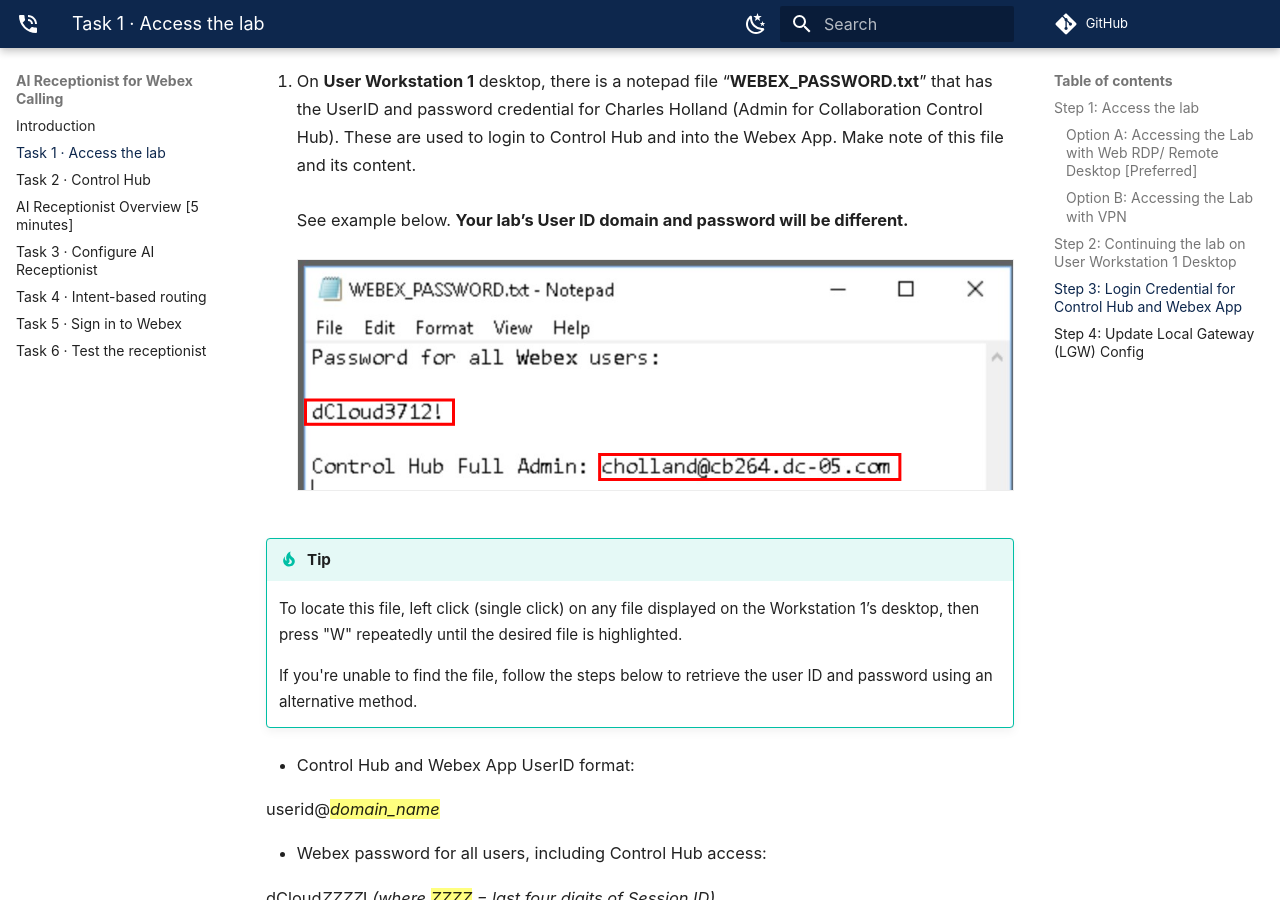
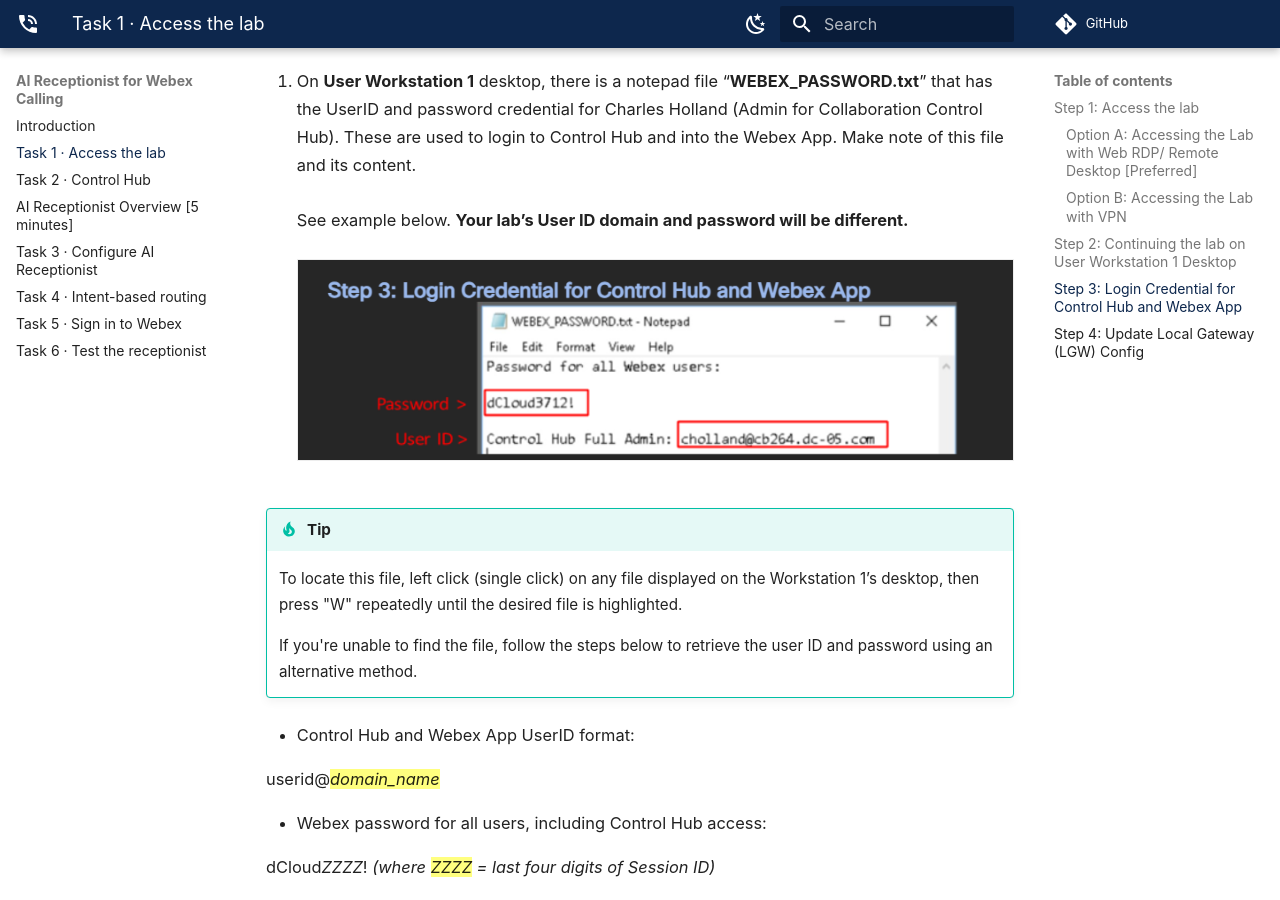
Before and after one commit to Joshua-Tan-Wai-Kiat/ltrcol-2651-lab-guide, an MkDocs documentation site: the page built from docs/tasks/01-access-the-lab.md, in a window 1280 px wide and 900 px high, scrolled down 4506 px. Built offline with MkDocs 1.6.1 and Material for MkDocs 9.7.7, drawn with Linux system fonts in a browser that asks for light colours; comment, search, counter and statistics services are not loaded.

Commit message:
Use labeled credential screenshot

```diff
--- a/docs/tasks/01-access-the-lab.md
+++ b/docs/tasks/01-access-the-lab.md
@@ -56,7 +56,7 @@
 
 1. On <strong>User Workstation 1</strong> desktop, there is a notepad file “<strong>WEBEX\_PASSWORD.txt</strong>” that has the UserID and password credential for Charles Holland (Admin for Collaboration Control Hub). These are used to login to Control Hub and into the Webex App. Make note of this file and its content.<br><br>See example below. <strong>Your lab’s User ID domain and password will be different.</strong>
 
-    ![Step 3: Login Credential for Control Hub and Webex App — screenshot 6, with the password and Control Hub user ID highlighted in red](../assets/images/image13-red-callouts.png){ .lab-screenshot width="864" loading="lazy" }
+    ![Step 3: Login Credential for Control Hub and Webex App — screenshot 6, with red Password and User ID labels and arrows pointing to the matching values](../assets/images/image13-red-callouts-labeled.png){ .lab-screenshot width="864" loading="lazy" }
 
 !!! tip
 
```
